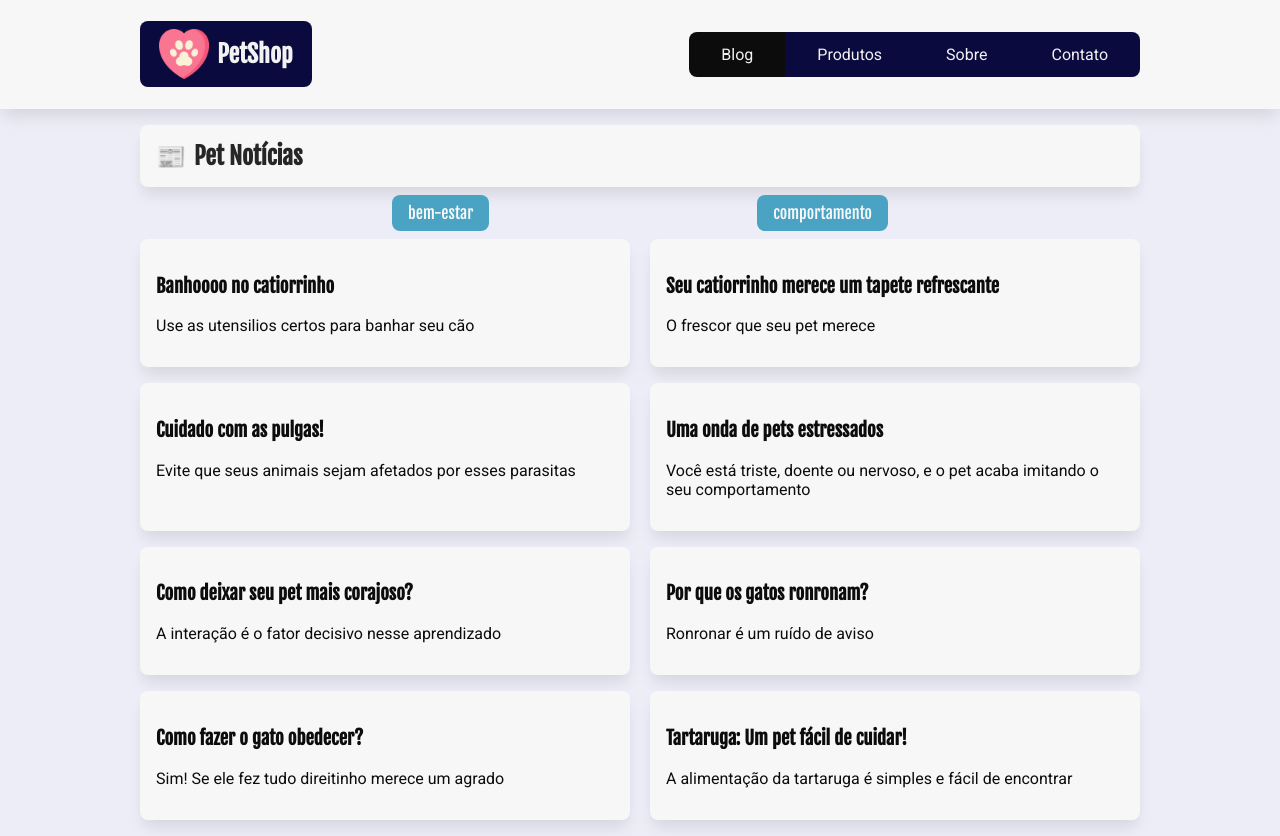
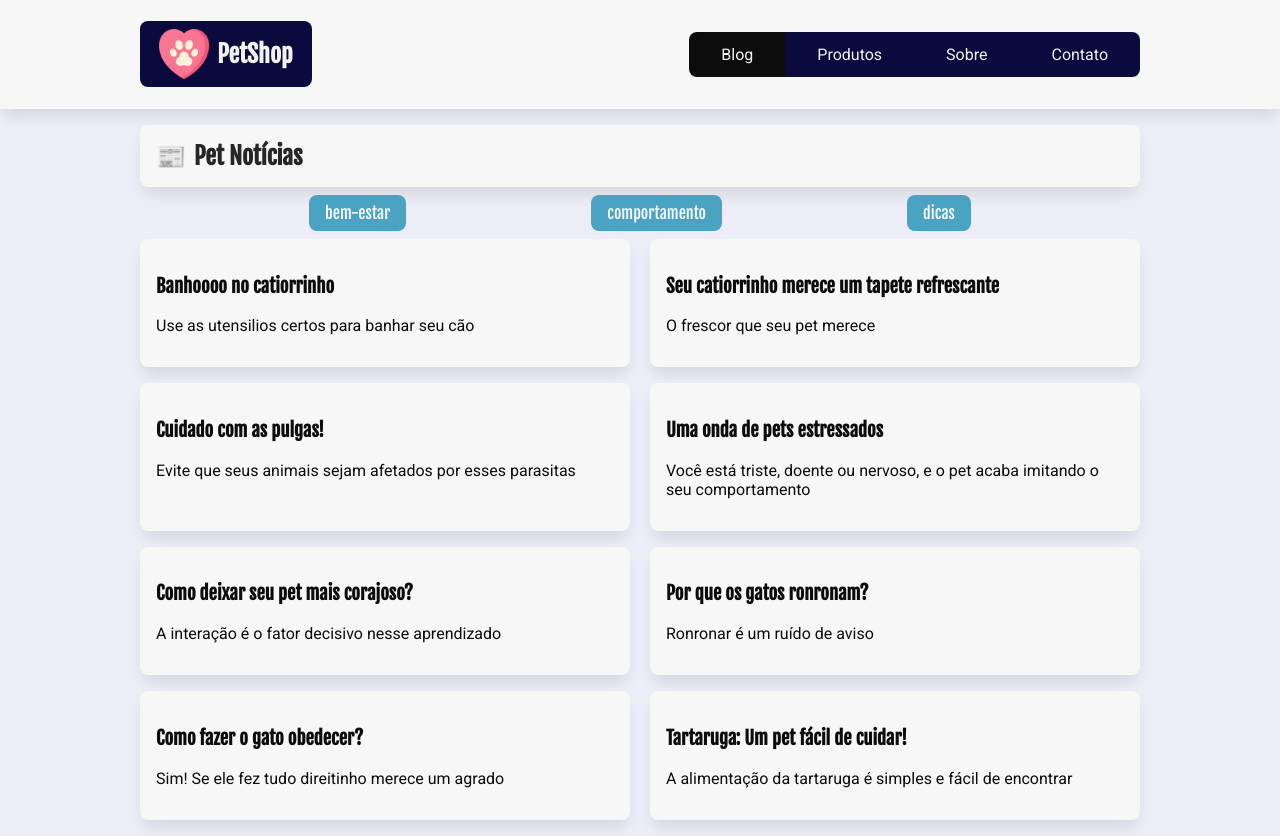
Before and after one commit to lucasmendeshy/petshop, a React (Create React App) app: page / in a window 1280 px wide. Built offline with nearby package versions, Linux system fonts and the light colour scheme; data requests are answered from the project's data file.

Commit message:
Adicionando nova categoria e adicionando comando Wrap no CSS

```diff
--- a/db.json
+++ b/db.json
@@ -7,6 +7,11 @@
     {
       "id": 2,
       "nome": "comportamento"
+    },
+
+    {
+      "id": 3,
+      "nome": "dicas"
     }
   ],
   "posts": [
--- a/src/Components/ListaCategorias/ListaCategorias.module.css
+++ b/src/Components/ListaCategorias/ListaCategorias.module.css
@@ -7,6 +7,7 @@
   padding: 0;
   display: flex;
   justify-content: space-evenly;
+  flex-wrap: wrap;
 }
 
 .lista_categorias li {
```
Lines whose indentation alone changed are shown as unchanged.
